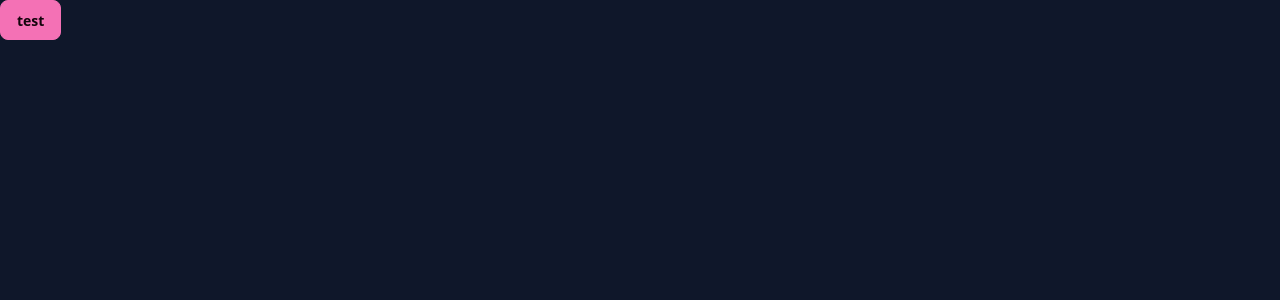
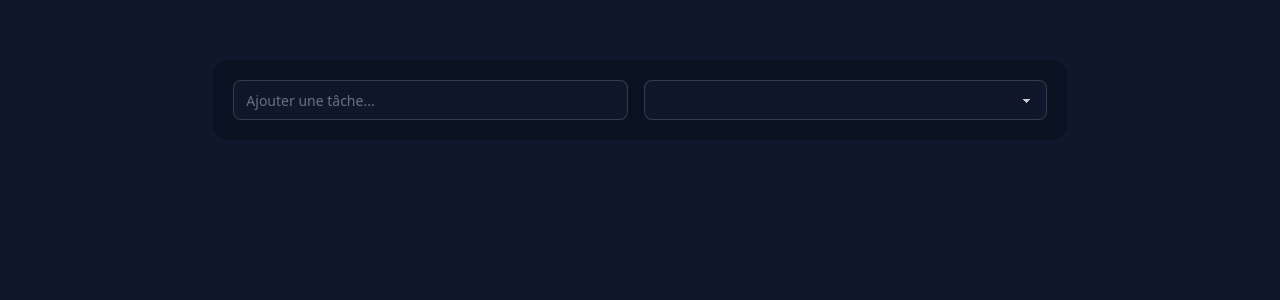
Before and after one commit to FicelloScript/todo-reactjs, a React (Vite) app: page / in a window 1280 px wide. Shown: the top 300 px of the page. Built offline with nearby package versions, Linux system fonts and the light colour scheme.

Commit message:
Add base Todo model and input layout

```diff
--- a/src/App.tsx
+++ b/src/App.tsx
@@ -1,10 +1,28 @@
+type Priority = "Urgente" | "Moyenne" | "Basse"
+
+type Todo = {
+  id: number;
+  text:string;
+  priority: Priority
+}
 
 function App() {
+  return (
+    <div className="flex justify-center">
+      <div className="w-2/3 flex flex-col gap-4 my-15 bg-base-300 p-5 rounded-2xl">
+        <div className="flex gap-4">
+          <input
+            type="text"
+            className="input w-full"
+            placeholder="Ajouter une tâche..."
+          />
+          <select
+            className="select w-full"
+          >
 
-
-  return (
-    <div className="">
-      <button className="btn btn-accent">test</button>
+          </select>
+        </div>
+      </div>
     </div>
   )
 }
```
